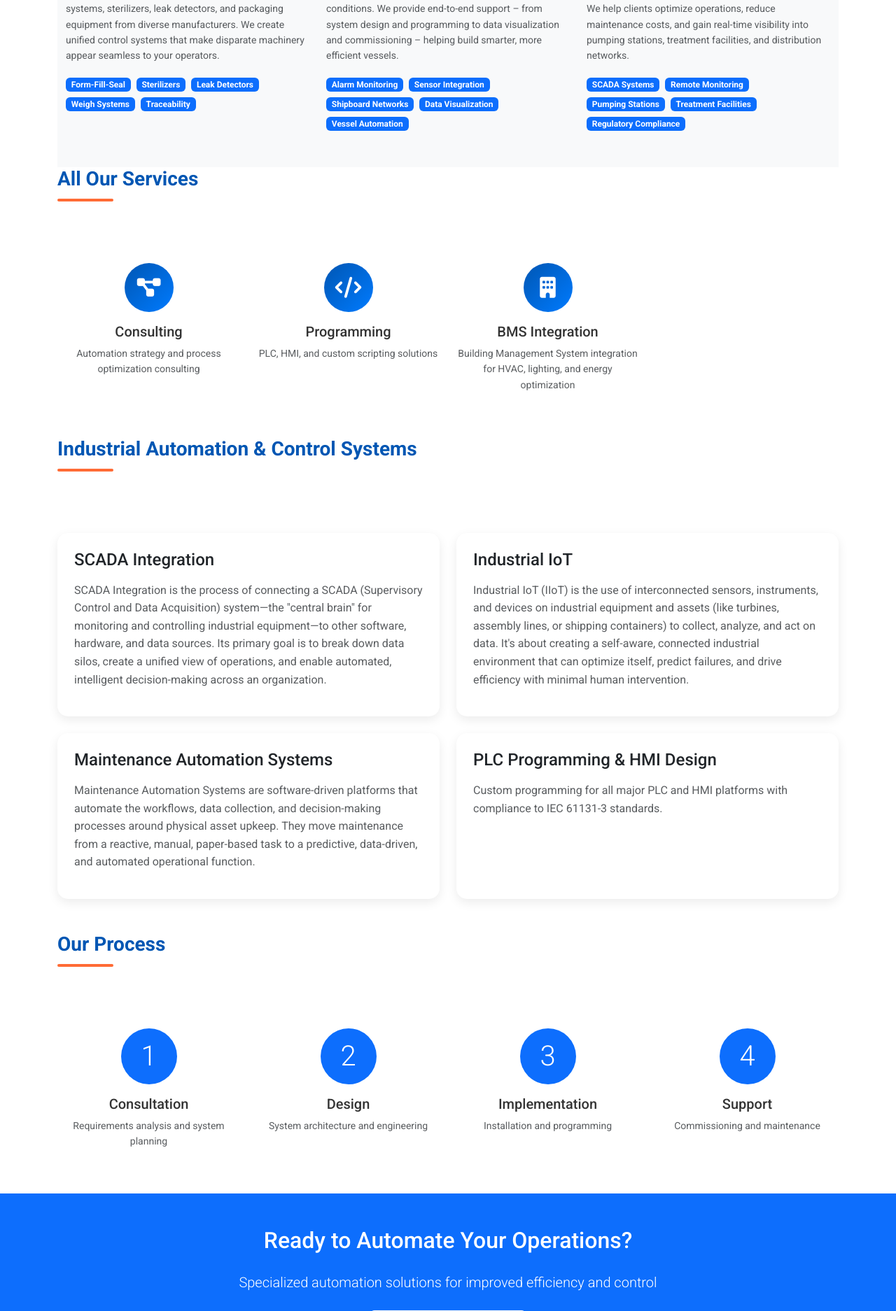
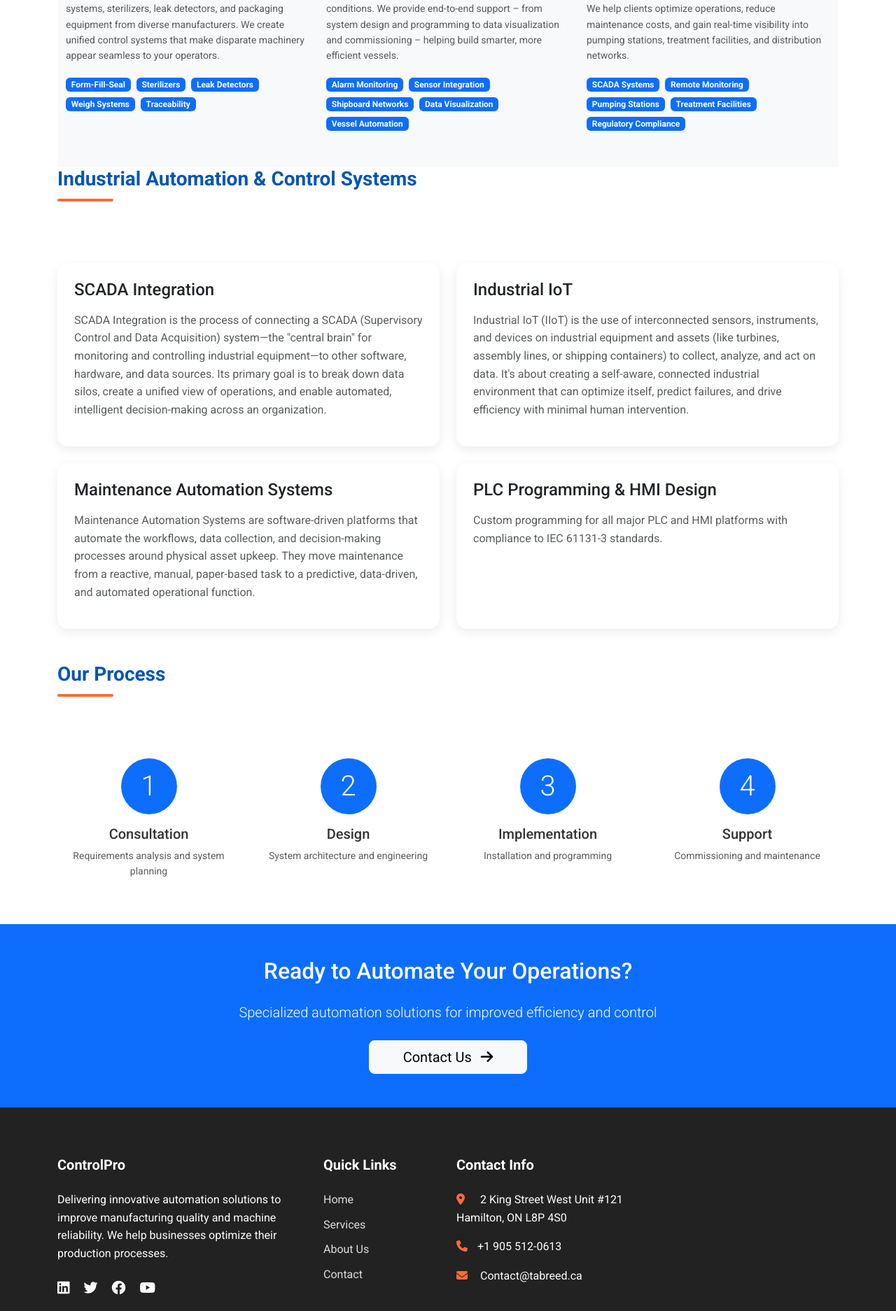
Before and after one commit to meher-labidi/companywebsite, a Django app: page /services/ in a window 1280 px wide. Shown: the part 1721-3595 px from the top of the page at 70% size. Run offline with Django 5.2, Linux system fonts and the light colour scheme; data comes from the database, SQL or seed files in the repository.

Commit message:
delete the programing section from the html code

```diff
--- a/companywebsite/templates/companywebsite/services.html
+++ b/companywebsite/templates/companywebsite/services.html
@@ -265,63 +265,6 @@
 </section>
 
 
-        <!-- Service Categories -->
-        <div class="row mb-5">
-            <div class="col-12">
-                <h3 class="section-title">All Our Services</h3>
-            </div>
-        </div>
-
-        <div class="row g-4 mb-5">
-            {% for category in categories %}
-            <div class="col-md-6 col-lg-3">
-                <div class="text-center">
-                    <div class="card-icon mx-auto mb-3">
-                        <i class="{{ category.icon }}"></i>
-                    </div>
-                    <h5>{{ category.name }}</h5>
-                    {% if category.description %}
-                    <p class="small text-muted mt-2">{{ category.description }}</p>
-                    {% endif %}
-                </div>
-            </div>
-            {% empty %}
-            <!-- Fallback categories -->
-            <div class="col-md-6 col-lg-3">
-                <div class="text-center">
-                    <div class="card-icon mx-auto mb-3">
-                        <i class="fas fa-desktop"></i>
-                    </div>
-                    <h5>Digital Engineering</h5>
-                </div>
-            </div>
-            <div class="col-md-6 col-lg-3">
-                <div class="text-center">
-                    <div class="card-icon mx-auto mb-3">
-                        <i class="fas fa-project-diagram"></i>
-                    </div>
-                    <h5>Consulting</h5>
-                </div>
-            </div>
-            <div class="col-md-6 col-lg-3">
-                <div class="text-center">
-                    <div class="card-icon mx-auto mb-3">
-                        <i class="fas fa-bolt"></i>
-                    </div>
-                    <h5>Electrical Design</h5>
-                </div>
-            </div>
-            <div class="col-md-6 col-lg-3">
-                <div class="text-center">
-                    <div class="card-icon mx-auto mb-3">
-                        <i class="fas fa-code"></i>
-                    </div>
-                    <h5>Programming</h5>
-                </div>
-            </div>
-            {% endfor %}
-        </div>
-
         <!-- Industrial Programming -->
         {% if programming_services %}
         <div class="row mb-5">
--- a/companywebsite/templates/companywebsite/success.html
+++ b/companywebsite/templates/companywebsite/success.html
@@ -52,7 +52,7 @@
                         <p class="text-muted mb-2">Need immediate assistance?</p>
                         <p class="mb-0">
                             <i class="fas fa-phone text-primary me-2"></i>
-                            <strong>Call us:</strong> +1 (555) 123-4567
+                            <strong>Call us:</strong> +1 905 512-0613
                         </p>
                     </div>
                 </div>
--- a/companywebsite/views.py
+++ b/companywebsite/views.py
@@ -26,7 +26,7 @@ def services(request):
         'digital_services': service_types.get('digital', []),
         'electrical_services': service_types.get('electrical', []),
         'programming_services': service_types.get('programming', []),
-        'bms_services': bms_services,
+
     }
 
     return render(request, 'companywebsite/services.html', context)
```
